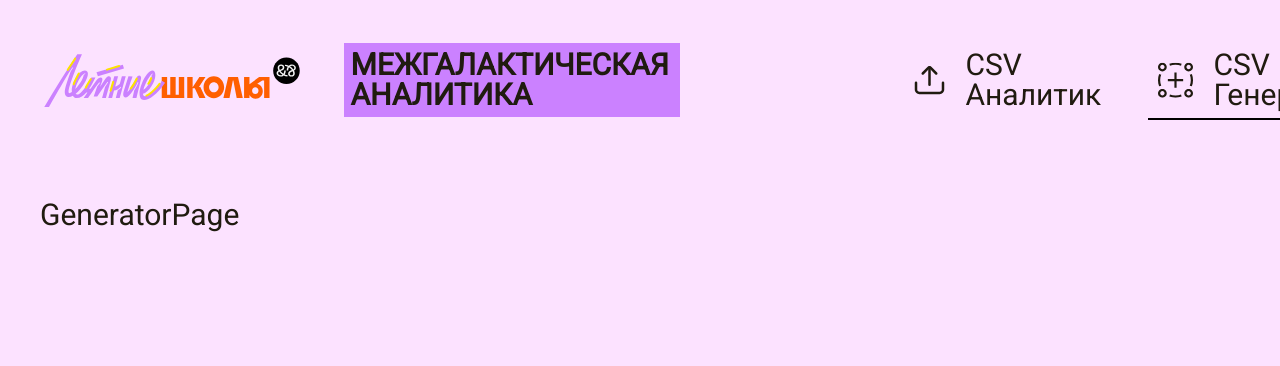
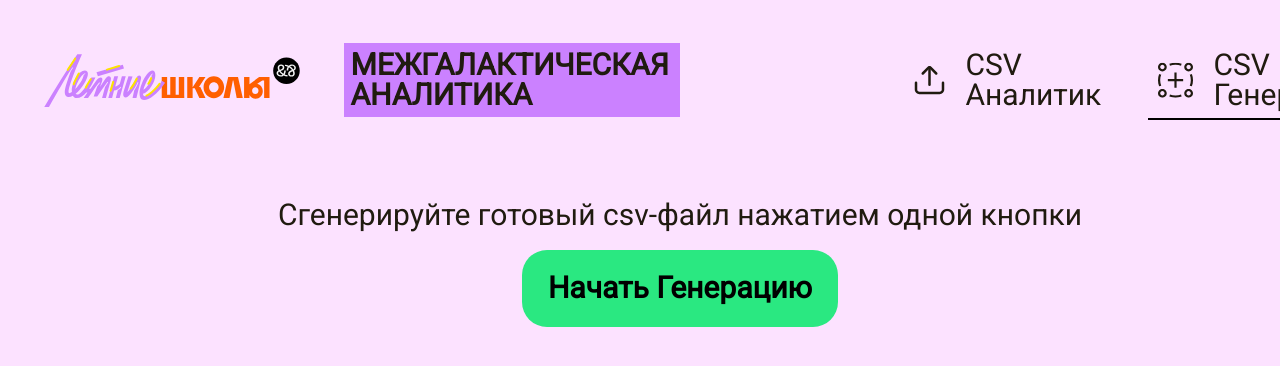
Before and after one commit to DKMFzF/shri-react-homework, a React (Vite) app: page /generator in a window 1280 px wide. Shown: the top 366 px of the page. Built offline with nearby package versions, Linux system fonts and the light colour scheme.

Commit message:
feat: added content for generation-page

```diff
--- /dev/null
+++ b/src/pages/Generator-Page/GeneratorPage.module.css
@@ -0,0 +1,6 @@
+.generator-page {
+  display: flex;
+  flex-direction: column;
+  gap: 20px;
+  align-items: center;
+}
--- a/src/pages/Generator-Page/GeneratorPage.tsx
+++ b/src/pages/Generator-Page/GeneratorPage.tsx
@@ -1,5 +1,11 @@
+import { Button } from '../../components/ui';
+import styles from './GeneratorPage.module.css';
+
 export const GeneratorPage = () => {
   return (
-      <>GeneratorPage</>
+      <div className={styles['generator-page']}>
+        Сгенерируйте готовый csv-файл нажатием одной кнопки
+        <Button type='send'>Начать Генерацию</Button>
+      </div>
   );
 }
```
